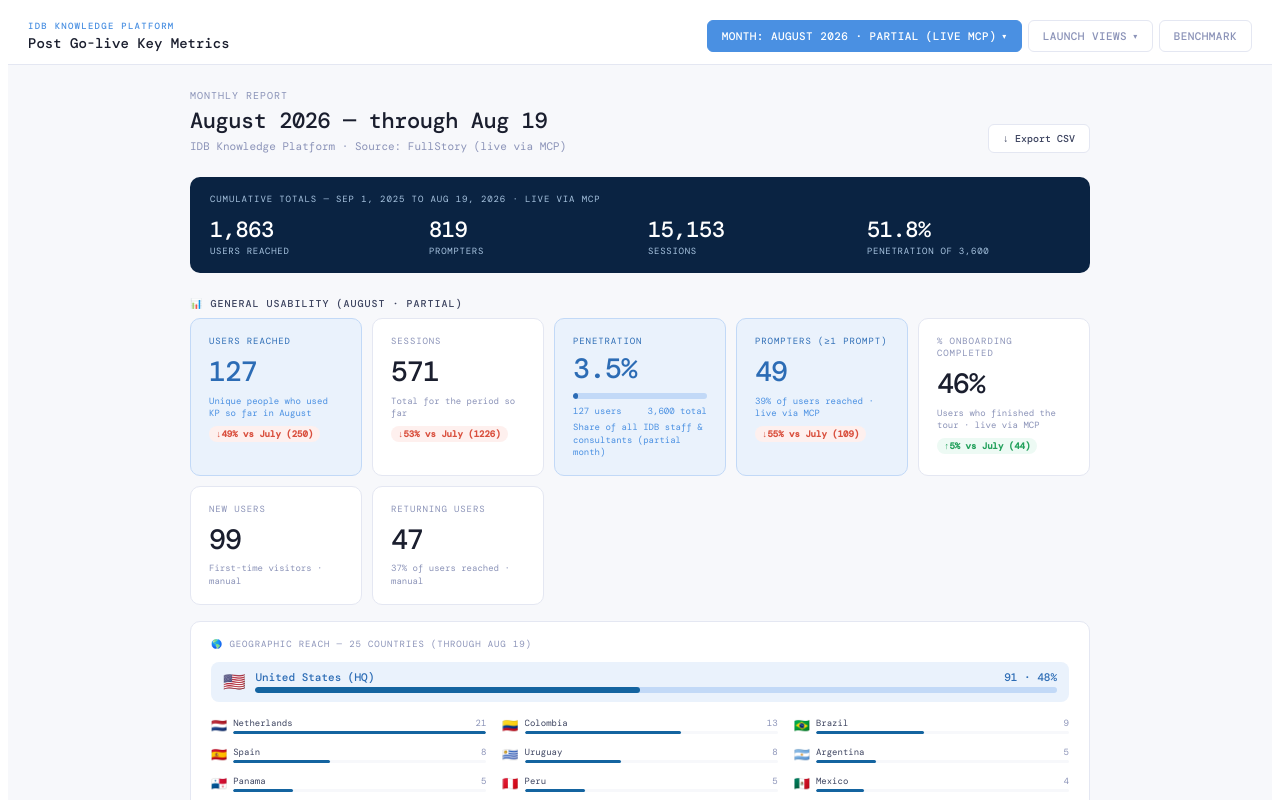
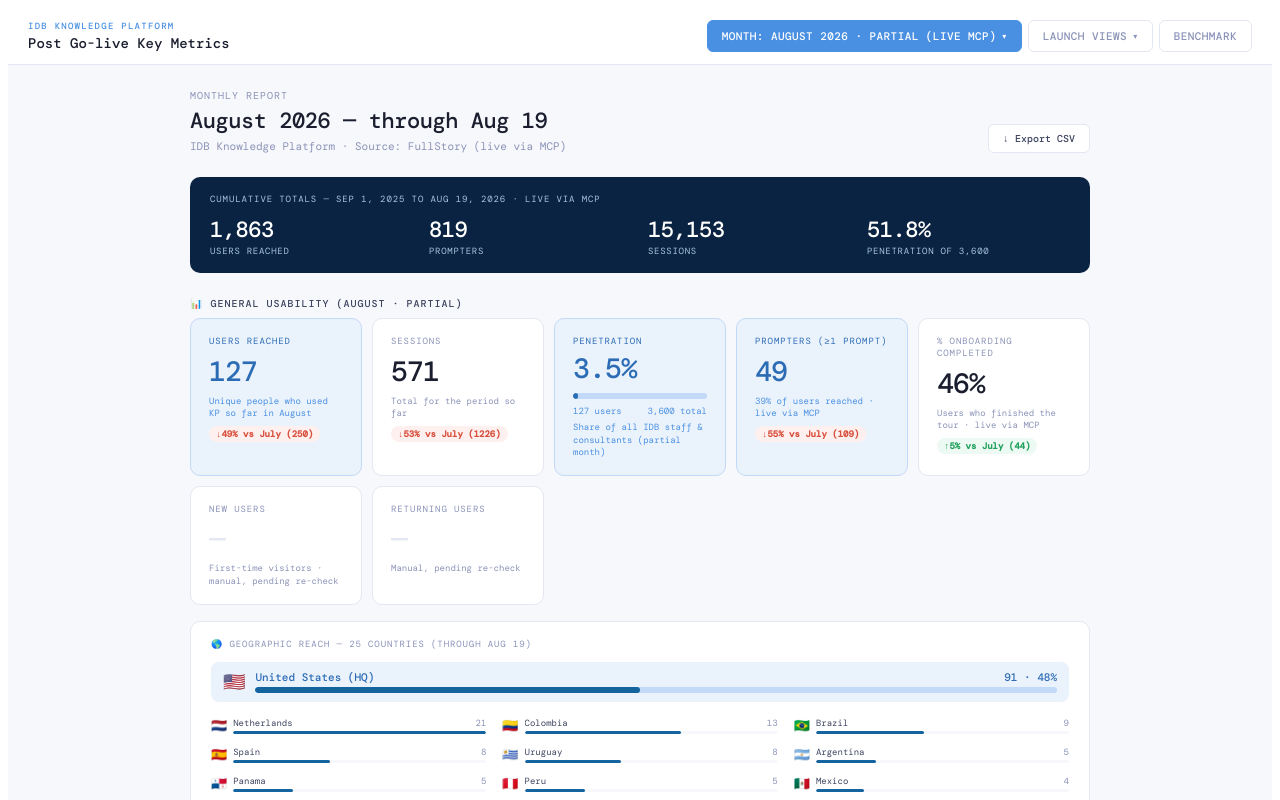
Before and after one commit to jimenasalinasg/KPsmoketest, a React (Vite) app: page / in a window 1280 px wide. Shown: the top 800 px of the page. Built offline with nearby package versions, Linux system fonts and the light colour scheme; a web font is replaced by a local one.

Commit message:
Revertir new/returning users de agosto a pendiente (no reconciliaban con el total)

```diff
--- a/src/App.jsx
+++ b/src/App.jsx
@@ -2711,8 +2711,8 @@ const AUGUST = {
   users: 127,
   prompters: 49,          // live via MCP (metric 3GVbGeJsPBCb)
   prompts: null,          // manual — pass at close
-  returningUsers: 47,     // manual
-  first_time: 99,         // manual
+  returningUsers: null,   // pending — carga previa (47) no reconciliaba: 99+47=146 > 127 usuarios totales, sin métrico FullStory para validar
+  first_time: null,       // pending — carga previa (99) no reconciliaba: ver nota en returningUsers
   tourCompletion: 46,     // live via MCP (iN3brKBr4rlY)
   pillPageviews: 109,     // live via MCP (2EYT9yOW6odB)
   sourceClicks: 9,        // live via MCP (Ge6P9qbIeu3b)
@@ -2889,8 +2889,8 @@ function AugustMonthly() {
         </div>
         <MCard label="Prompters (≥1 prompt)" value={String(AUGUST.prompters)} desc={`${Math.round(AUGUST.prompters/AUGUST.users*100)}% of users reached · live via MCP`} accent momentum={JULY.prompters} />
         <MCard label="% Onboarding completed" value={`${AUGUST.tourCompletion}%`} desc="Users who finished the tour · live via MCP" momentum={JULY.tourCompletion} />
-        <MCard label="New users" value={String(AUGUST.first_time)} desc="First-time visitors · manual" />
-        <MCard label="Returning users" value={String(AUGUST.returningUsers)} desc={`${Math.round(AUGUST.returningUsers/AUGUST.users*100)}% of users reached · manual`} />
+        <MCard label="New users" value={AUGUST.first_time} desc="First-time visitors · manual, pending re-check" />
+        <MCard label="Returning users" value={AUGUST.returningUsers} desc="Manual, pending re-check" />
       </div>
 
       {/* Geo */}
```
